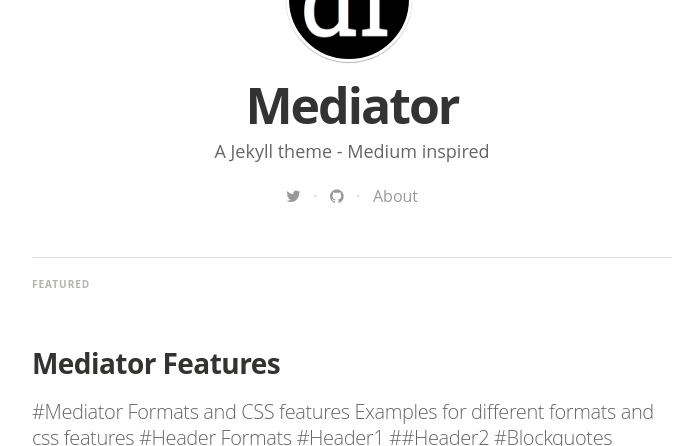
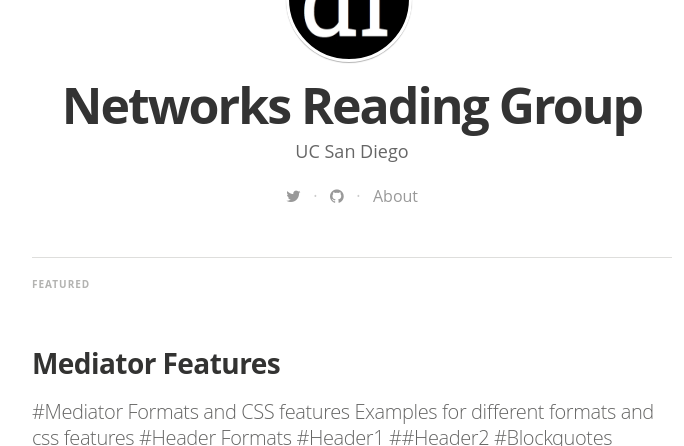
Before and after one commit to nrgucsd/nrgucsd.github.io, a Jekyll site: the page built from index.html, in a window 1280 px wide and 900 px high, cut to the strip 454-900 px from the top of the window. Shown: the whole strip, without its empty margins (288-972 px from the left). Built offline with Jekyll 4.4.1, drawn with Linux system fonts in a browser that asks for light colours; nearby versions of some CDN libraries; some web fonts are replaced; the list of posts is cut into pages by our own code.

Commit message:
Update _config.yml

```diff
--- a/_config.yml
+++ b/_config.yml
@@ -4,9 +4,9 @@ gems:
   - jekyll-paginate
 
 # Site settings
-title: "Mediator"
+title: "Networks Reading Group"
 description: > # this means to ignore newlines until "email:"
-   A Jekyll theme - Medium inspired
+   UC San Diego
 
 email: a-mail@mail.mail
 #blog logo
@@ -14,18 +14,18 @@ logo: "/assets/images/df_logo.jpg"
 float_logo: true # true, false (default)
 
 # blog cover
-cover: "/assets/images/cA4aKEIPQrerBnp1yGHv_IMG_9534-3-2.jpg"
+cover: "/assets/images/networks.jpg"
 
 name: 'Dirk Fabisch'
 author: 'Dirk Fabisch'
-author_image: "/assets/images/author.jpg"
+# author_image: "/assets/images/author.jpg"
 
 paginate:	5
 
 url: "http://myblog.***.***" # the base hostname & protocol for your site
 baseurl: ""
 #used to display twitter cards
-twitter_handle: '@dirkfabisch'
+# twitter_handle: '@dirkfabisch'
 
 #fill in disqus shortname to use disqus
 #disqus: disqus-shortname
```
